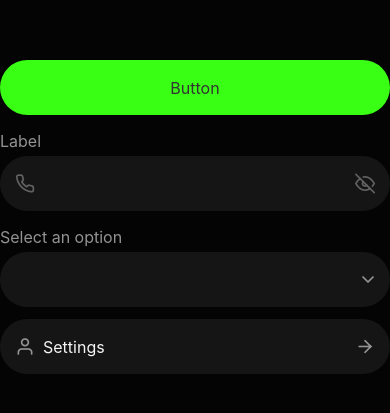
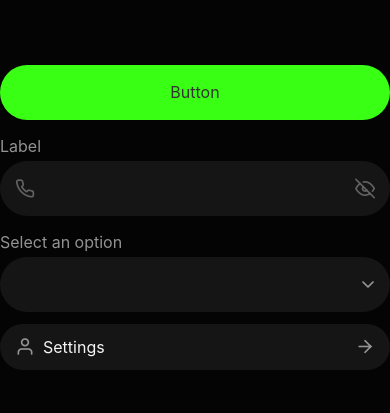
Before and after one commit to mr2726/new_wrapgo_app, a React Native app: screen / in a window 390 px wide. Shown: the part 205-618 px from the top of the page. Built offline with nearby package versions, Linux system fonts and the light colour scheme.

Commit message:
Update SettingsButton.jsx

```diff
--- a/src/components/ui/settingsButton.jsx
+++ b/src/components/ui/settingsButton.jsx
@@ -7,9 +7,9 @@ export const SettingsButton = ({title, onPress, icon}) => {
     <Pressable
         style={{
             backgroundColor: '#151515',
-            padding: 15,
+            paddingHorizontal: 15,
             borderRadius: 55,
-            height: 55,
+            height: 46,
             width: '100%',
             flexDirection: 'row',
             alignItems: 'center',
```
